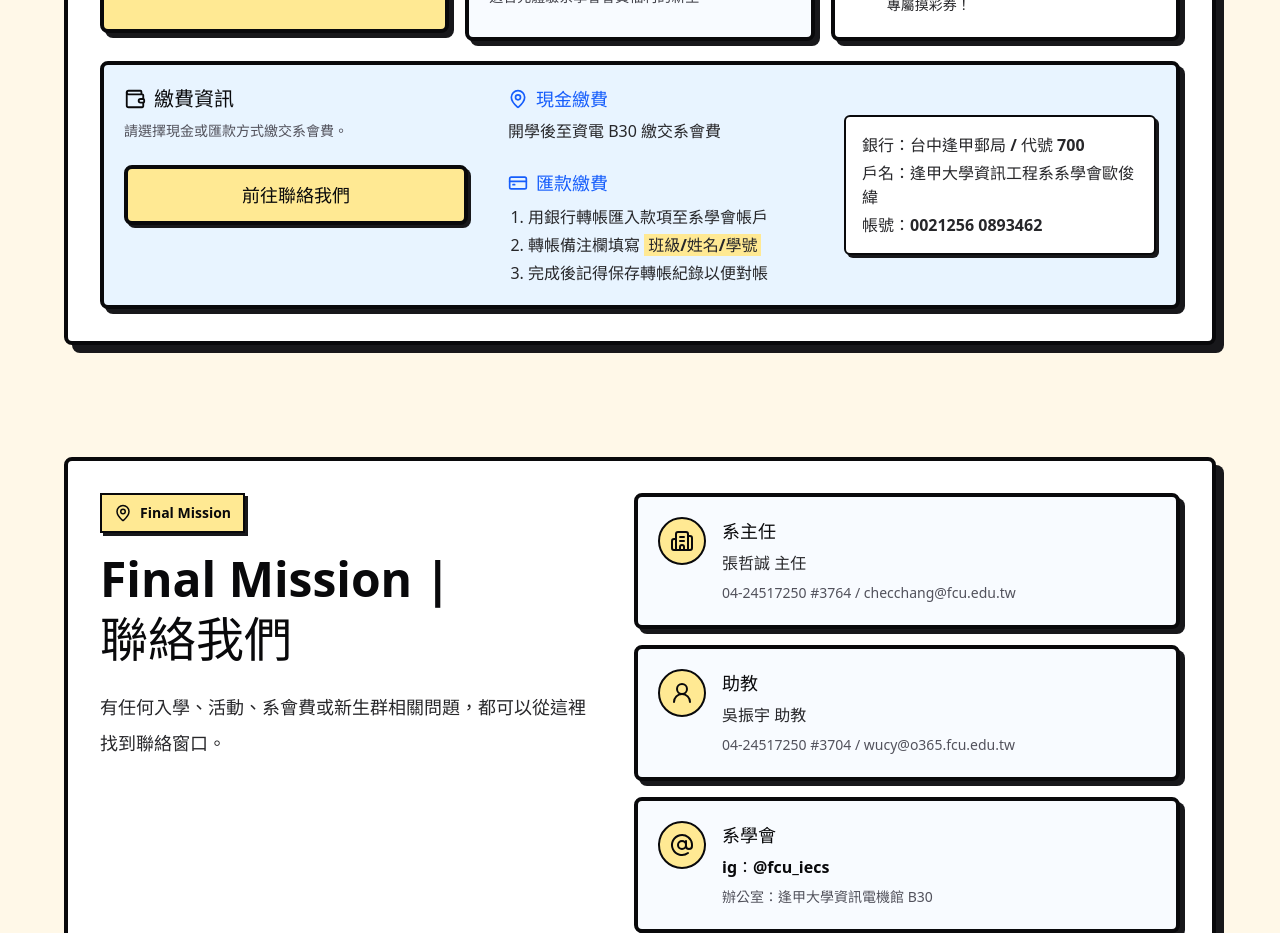
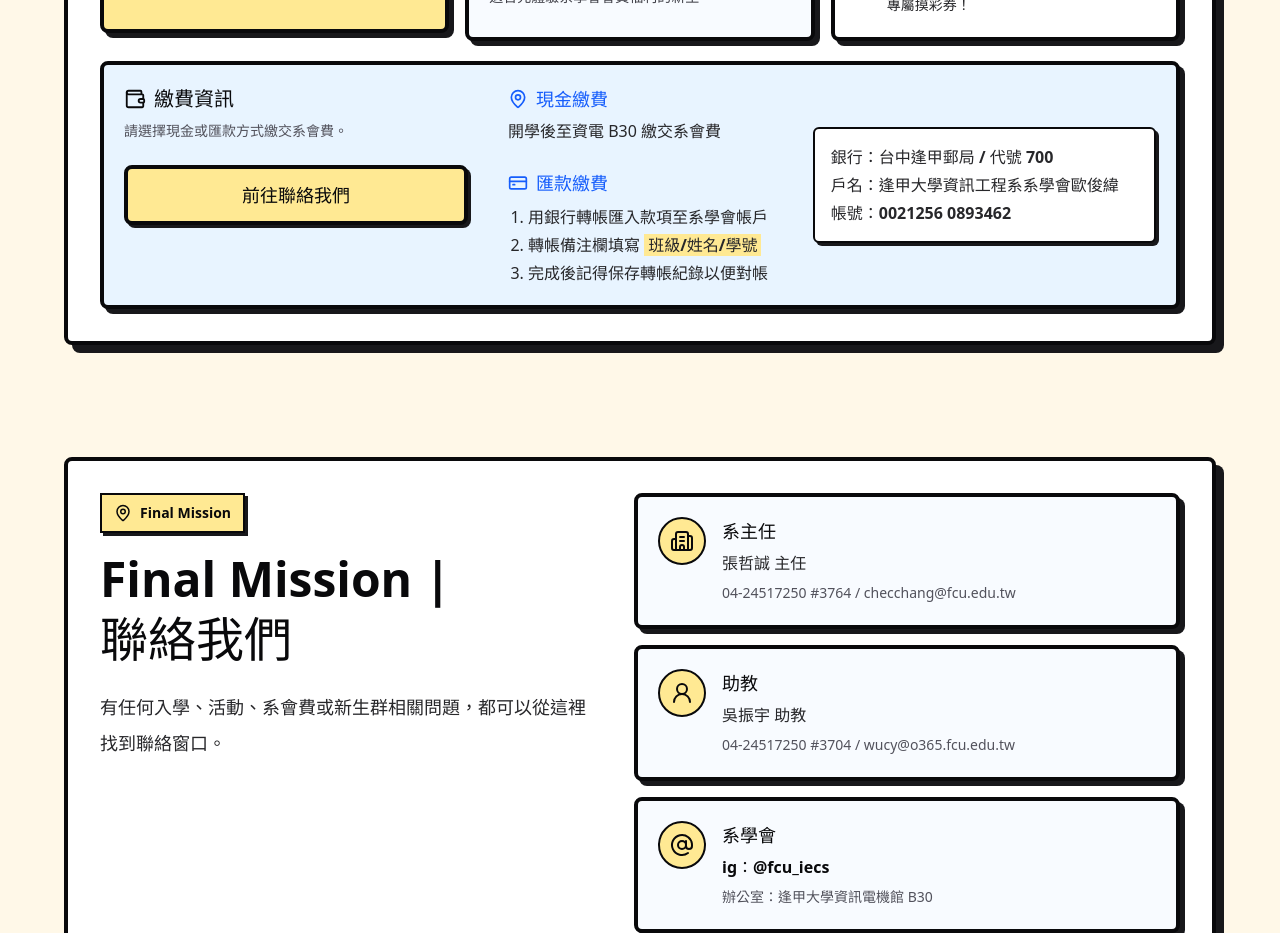
Before and after one commit to AllEnough/iecs_handbook, a React (Vite) app: page / in a window 1280 px wide. Shown: the part 2460-3393 px from the top of the page. Built offline with nearby package versions, Linux system fonts and the light colour scheme.

Commit message:
style: expand account box width and prevent text wrapping

```diff
--- a/src/components/FeeSection.jsx
+++ b/src/components/FeeSection.jsx
@@ -110,7 +110,7 @@ function FeeSection() {
                 </a>
               </div>
 
-              <div className="mt-5 space-y-6 text-base font-bold leading-7 text-zinc-800 md:mt-0 md:flex-1 md:grid md:grid-cols-2 md:gap-6 md:space-y-0">
+              <div className="mt-5 space-y-6 text-base font-bold leading-7 text-zinc-800 md:mt-0 md:flex-1 md:grid md:grid-cols-[0.8fr_1.2fr] md:gap-6 md:space-y-0 lg:grid-cols-[0.9fr_1.1fr]">
                 {/* 左邊：現金與匯款 */}
                 <div className="space-y-6">
                   {/* 現金繳費 */}
@@ -139,9 +139,9 @@ function FeeSection() {
                 {/* 右邊：帳戶 */}
                 <div className="md:flex md:flex-col md:justify-center">
                   <div className="w-full space-y-1 rounded-md border-2 border-zinc-950 bg-white p-4 text-sm shadow-[3px_3px_0_#18181b] md:text-base">
-                    <p><strong>銀行：</strong>台中逢甲郵局 / 代號 700</p>
-                    <p><strong>戶名：</strong>逢甲大學資訊工程系系學會歐俊緯</p>
-                    <p><strong>帳號：</strong>0021256 0893462</p>
+                    <p className="whitespace-nowrap"><strong>銀行：</strong>台中逢甲郵局 / 代號 700</p>
+                    <p className="whitespace-nowrap"><strong>戶名：</strong>逢甲大學資訊工程系系學會歐俊緯</p>
+                    <p className="whitespace-nowrap"><strong>帳號：</strong>0021256 0893462</p>
                   </div>
                 </div>
               </div>
```
